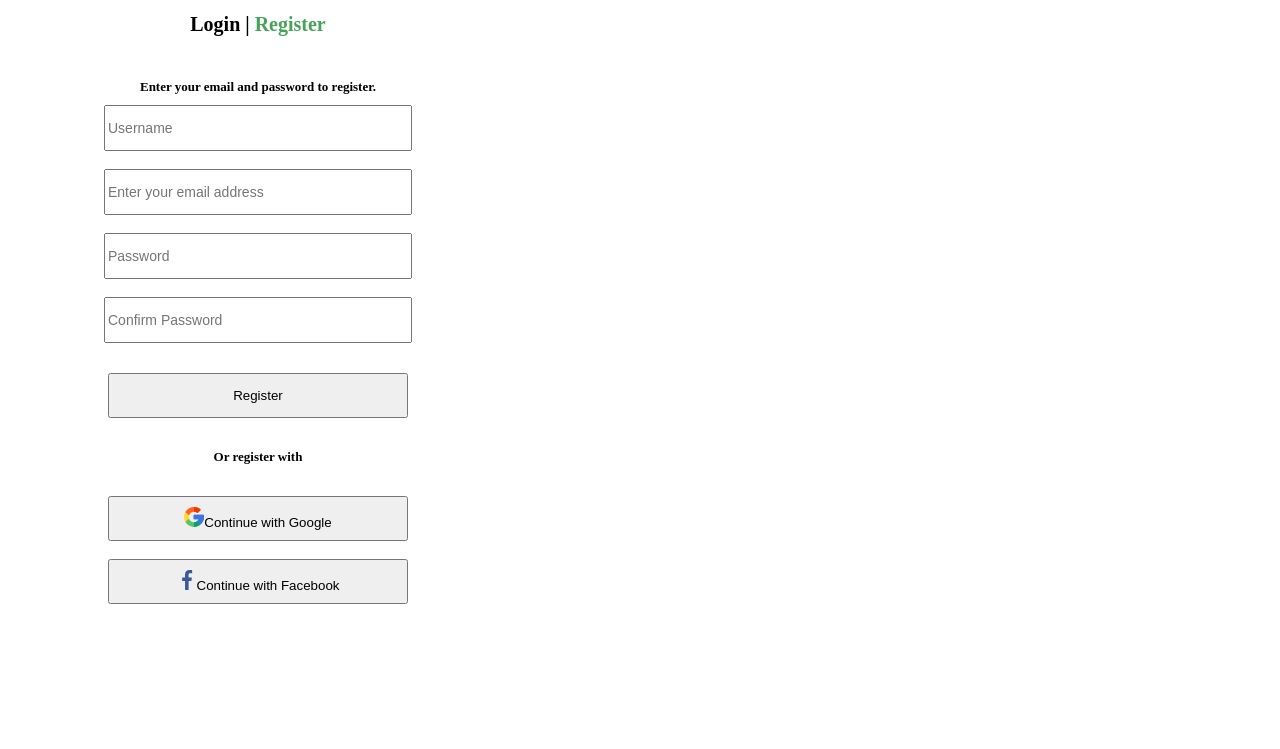
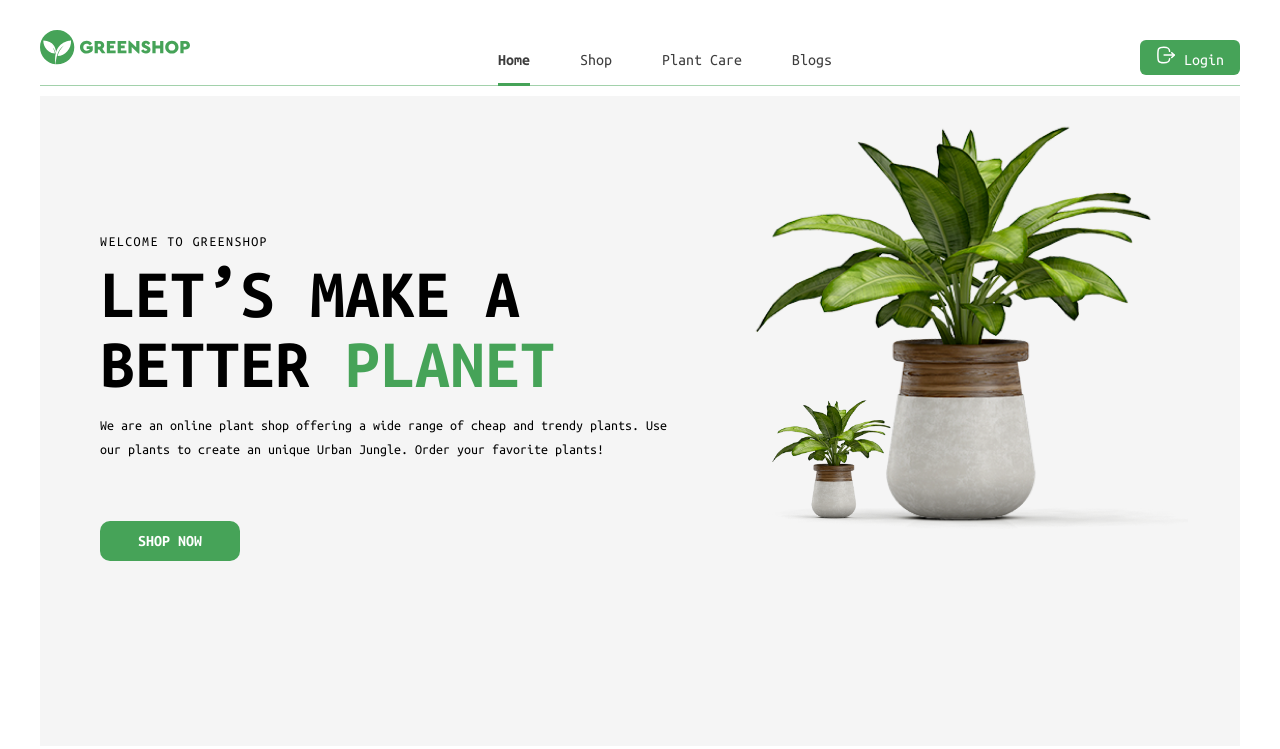
Before and after one commit to drapeID-DEV/hillel, a plain HTML site: page index.html in a window 1280 px wide. Drawn offline with Linux system fonts and the light colour scheme.

Commit message:
done hw6

```diff
--- /dev/null
+++ b/css/normalize.css
@@ -0,0 +1,179 @@
+html {
+    line-height: 1.15;
+    -webkit-text-size-adjust: 100%;
+  }
+
+  body {
+    margin: 0;
+  }
+
+  main {
+    display: block;
+  }
+
+  h1 {
+    font-size: 2em;
+    margin: 0.67em 0;
+  }
+
+  hr {
+    box-sizing: content-box;
+    height: 0;
+    overflow: visible;
+  }
+
+  pre {
+    font-family: monospace, monospace;
+    font-size: 1em;
+  }
+
+  a {
+    background-color: transparent;
+  }
+
+  abbr[title] {
+    border-bottom: none;
+    text-decoration: underline;
+    text-decoration: underline dotted;
+  }
+
+  b,
+  strong {
+    font-weight: bolder;
+  }
+
+  code,
+  kbd,
+  samp {
+    font-family: monospace, monospace; /* 1 */
+    font-size: 1em; /* 2 */
+  }
+
+  small {
+    font-size: 80%;
+  }
+
+  sub,
+  sup {
+    font-size: 75%;
+    line-height: 0;
+    position: relative;
+    vertical-align: baseline;
+  }
+
+  sub {
+    bottom: -0.25em;
+  }
+
+  sup {
+    top: -0.5em;
+  }
+
+  img {
+    border-style: none;
+  }
+
+  button,
+  input,
+  optgroup,
+  select,
+  textarea {
+    font-family: inherit;
+    font-size: 100%;
+    line-height: 1.15;
+    margin: 0;
+  }
+
+  button,
+  input {
+    overflow: visible;
+  }
+
+  button,
+  select {
+    text-transform: none;
+  }
+
+  button,
+  [type="button"],
+  [type="reset"],
+  [type="submit"] {
+    -webkit-appearance: button;
+  }
+
+  button::-moz-focus-inner,
+  [type="button"]::-moz-focus-inner,
+  [type="reset"]::-moz-focus-inner,
+  [type="submit"]::-moz-focus-inner {
+    border-style: none;
+    padding: 0;
+  }
+
+  button:-moz-focusring,
+  [type="button"]:-moz-focusring,
+  [type="reset"]:-moz-focusring,
+  [type="submit"]:-moz-focusring {
+    outline: 1px dotted ButtonText;
+  }
+
+  fieldset {
+    padding: 0.35em 0.75em 0.625em;
+  }
+
+  legend {
+    box-sizing: border-box; /* 1 */
+    color: inherit; /* 2 */
+    display: table; /* 1 */
+    max-width: 100%; /* 1 */
+    padding: 0; /* 3 */
+    white-space: normal; /* 1 */
+  }
+
+  progress {
+    vertical-align: baseline;
+  }
+
+  textarea {
+    overflow: auto;
+  }
+
+  [type="checkbox"],
+  [type="radio"] {
+    box-sizing: border-box;
+    padding: 0;
+  }
+
+  [type="number"]::-webkit-inner-spin-button,
+  [type="number"]::-webkit-outer-spin-button {
+    height: auto;
+  }
+
+  [type="search"] {
+    -webkit-appearance: textfield;
+    outline-offset: -2px;
+  }
+
+  [type="search"]::-webkit-search-decoration {
+    -webkit-appearance: none;
+  }
+
+  ::-webkit-file-upload-button {
+    -webkit-appearance: button;
+    font: inherit;
+  }
+
+  details {
+    display: block;
+  }
+
+  summary {
+    display: list-item;
+  }
+
+  template {
+    display: none;
+  }
+
+  [hidden] {
+    display: none;
+  }
--- /dev/null
+++ b/css/style.css
@@ -0,0 +1,130 @@
+body {
+    font-family: "Ubuntu Mono", monospace;
+    font-weight: 400;
+    font-style: normal;
+}
+
+a {
+    text-decoration: none;
+}
+
+header {
+
+    font-size: 0px;
+    max-width: 1200px;
+    height: 55px;
+    margin: 0 auto;
+    margin-top: 30px;
+    border-bottom: 1px solid #46A35880;
+}
+
+.menu {
+    display: inline-block;
+    width: calc(100% - 250px);
+    text-align: center;
+}
+
+.navElement {
+    color: #3D3D3D;
+    font-size: 16px;
+    font-weight: 400;
+    line-height: 20.11px;
+    text-align: left;
+    margin: 0 25px;
+}
+
+.selected {
+    color: #3D3D3D;
+    font-weight: 700;
+    border-bottom: 3px solid #46A358;
+    padding-bottom: 15px;
+}
+
+ul {
+    padding: 0;
+}
+
+li {
+    display: inline-block;
+}
+
+.loginBtn {
+    color: white;
+    background-color: #46A358;
+    width: 100px;
+    height: 35px;
+    font-size: 16px;
+    font-weight: 500;
+    line-height: 20.11px;
+    border: 0px;
+    border-radius: 6px;
+}
+
+.mainContent {
+    max-width: 1200px;
+    height: 450px;
+    background-color: #F5F5F5;
+    margin: 0 auto;
+    margin-top: 10px;
+    padding-bottom: 200px;
+}
+
+.textContainer {
+    display: inline-block;
+    width: 50%;
+    height: 100%;
+    padding-left: 60px;
+}
+
+.welcome {
+    font-size: 14px;
+    font-weight: 500;
+    line-height: 16px;
+    letter-spacing: 0.1em;
+    margin: 0;
+}
+
+.mainText {
+    font-size: 70px;
+    font-weight: 900;
+    line-height: 70px;
+    margin: 10px 0;
+}
+
+.green {
+    color: #46A358;
+}
+
+.paragraph {
+    font-size: 14px;
+    font-weight: 400;
+    line-height: 24px;
+    margin-bottom: 60px;
+}
+
+.shopBtn {
+    display: block;
+    width: 140px;
+    height: 40px;
+    background-color: #46A358;
+    align-content: center;
+    text-align: center;
+    color: white;
+    font-size: 16px;
+    font-weight: 700;
+    line-height: 20px;
+    border-radius: 10px;
+}
+
+.imageContainer {
+    display: inline-block;
+    height: 100%;
+    width: 40%;
+    background-image: url(/images/flower.png);
+}
+
+.flower {
+    display: block;
+    height: 30%;
+    margin: 295px 0 0 50px;
+}
--- a/index.html
+++ b/index.html
@@ -3,38 +3,41 @@
 <head>
     <meta charset="UTF-8">
     <meta name="viewport" content="width=device-width, initial-scale=1.0">
-    <title>Document</title>
+    <link rel="stylesheet" href="css/normalize.css">
+    <link rel="stylesheet" href="css/style.css">
+    <link rel="preconnect" href="https://fonts.googleapis.com">
+    <link rel="preconnect" href="https://fonts.gstatic.com" crossorigin>
+    <link href="https://fonts.googleapis.com/css2?family=Ubuntu+Mono:ital,wght@0,400;0,700;1,400;1,700&display=swap" rel="stylesheet">
+    <title>GREENSHOP</title>
 </head>
-<style>
-    input {
-        width: 300px;
-        height: 40px;
-        font-size: 14px;
-    }
-    button {
-        width: 300px;
-        height: 45px;
-    }
-</style>
 <body>
-    <div style="height: 656px; width: 500px; text-align: center;">
-        <h1 style="font-size: 20px;">Login | <span style="color: #46A358;">Register</span></h1><br>
-        <h2 style="font-size: 13px;">Enter your email and password to register.</h2>
-        <input type="text" placeholder="Username">
-        <br><br>
-        <input type="email" placeholder="Enter your email address">
-        <br><br>
-        <input type="password" placeholder="Password">
-        <br><br>
-        <input type="password" placeholder="Confirm Password">
-        <div style="height: 30px;"></div>
-        <button type="submit">Register</button>
-        <div style="height: 20px;"></div>
-        <h2 style="font-size: 13px;">Or register with</h2>
-        <div style="height: 20px;"></div>
-        <button type="submit"><img src="./images/google.svg" alt="google">Continue with Google</button>
-        <br><br>
-        <button type="submit"><img src="./images/facebook.svg" alt="facebook">Continue with Facebook</button>
-    </div>
+    <section class="startScreen">
+        <header>
+            <a class="logo" href="/"><img src="images/logo.svg" alt="logo"></a>
+            <nav class="menu">
+                <ul>
+                    <li><a class="navElement selected" href="/">Home</a></li>
+                    <li><a class="navElement" href="/">Shop</a></li>
+                    <li><a class="navElement" href="/">Plant Care</a></li>
+                    <li><a class="navElement" href="/">Blogs</a></li>
+                </ul>
+            </nav>
+            <button class="loginBtn">
+                <img src="./images/logout.svg" alt="logout">
+                Login
+            </button>
+        </header>
+    </section>
+    <section class="mainContent">
+            <div class="textContainer">
+                <p class="welcome">WELCOME TO GREENSHOP</p>
+                <h1 class="mainText">LET’S MAKE A<br> BETTER <span class="green">PLANET</span></h1>
+                <p class="paragraph">We are an online plant shop offering a wide range of cheap and trendy plants. Use<br> our plants to create an unique Urban Jungle. Order your favorite plants!</p>
+                <a href=""><div class="shopBtn">SHOP NOW</div></a>
+            </div>
+            <div class="imageContainer">
+                <img class="flower" src="./images/flower.png" alt="">
+            </div>
+    </section>
 </body>
 </html>
```
Also changed, not shown: registration.html (added, +40 -0 lines), images/flower.png (added), images/logo.svg (added), images/logout.svg (added).
